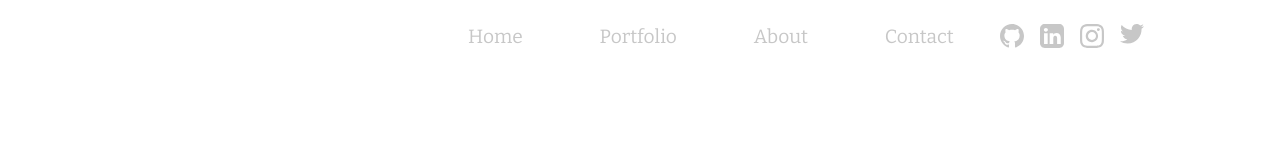
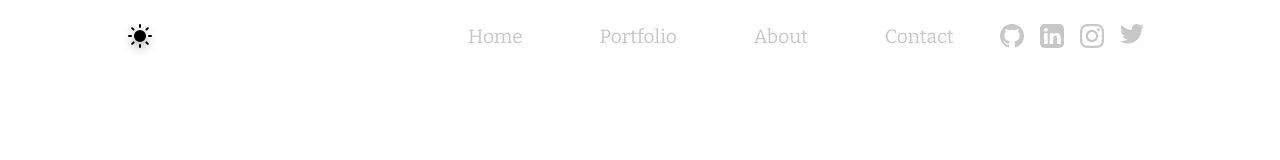
Before and after one commit to TSimmz/tsimmz.github.io, a React (Create React App) app: page / in a window 1280 px wide. Shown: the top 160 px of the page. Built offline with nearby package versions, Linux system fonts and the light colour scheme; the HTML template or start-up script is replaced by a standard one.

Commit message:
Adding light/dark mode button to navbar

```diff
--- a/src/components/theme/Header/NavbarLinks/NavbarLinks.jsx
+++ b/src/components/theme/Header/NavbarLinks/NavbarLinks.jsx
@@ -1,11 +1,13 @@
 import React from 'react';
 import { Link } from 'react-router-dom';
 import SocialIcons from '../SocialIcons/SocialIcons';
+import ToggleTheme from '../ToggleTheme/ToggleTheme';
 import { Wrapper } from './styles';
 
 const NavbarLinks = ({ desktop }) => {
   return (
     <Wrapper desktop={desktop}>
+      <ToggleTheme />
       <Link to='/'>Home</Link>
       <Link to='/portfolio'>Portfolio</Link>
       <Link to='/about'>About</Link>
--- a/src/components/theme/Header/NavbarLinks/styles.js
+++ b/src/components/theme/Header/NavbarLinks/styles.js
@@ -1,6 +1,8 @@
 import styled from 'styled-components';
 
 export const Wrapper = styled.div`
+  width: 100%;
+
   > a {
     color: #c7c7c7;
     transition: color 500ms;
@@ -22,6 +24,11 @@ export const Wrapper = styled.div`
 			display: flex;
 			font-family: 'Bitter', serif;
 			font-size: 1.2em;
+
+
+			> button {
+				margin-right: auto;
+			}
 
 			@media (max-width: 960px) {
 					display: none;
--- /dev/null
+++ b/src/components/theme/Header/ToggleTheme/ToggleTheme.jsx
@@ -0,0 +1,17 @@
+import React, { useContext } from 'react';
+import { ThemeContext } from 'providers/ThemeProvider';
+import sunIcon from 'assets/icons/sun.svg';
+import moonIcon from 'assets/icons/moon.svg';
+import { Wrapper } from './styles';
+
+const ToggleTheme = () => {
+  const { theme, toggleTheme } = useContext(ThemeContext);
+
+  return (
+    <Wrapper type="button" onClick={toggleTheme}>
+      <img src={theme === 'light' ? moonIcon : sunIcon} alt={theme} />
+    </Wrapper>
+  );
+};
+
+export default ToggleTheme;
--- /dev/null
+++ b/src/components/theme/Header/ToggleTheme/styles.js
@@ -0,0 +1,23 @@
+import styled from 'styled-components';
+
+export const Wrapper = styled.button`
+  background: none;
+  border: none;
+  cursor: pointer;
+  transition: 0.3s all;
+  width: 24px;
+  height: 24px;
+
+  &:focus {
+    outline: none;
+    transition: 0.3s all;
+  }
+
+  @media (max-width: 960px) {
+    text-align: left;
+  }
+
+  img {
+    margin-bottom: unset;
+  }
+`;
```
Also changed, not shown: src/assets/icons/moon.svg (added), src/assets/icons/sun.svg (added).
